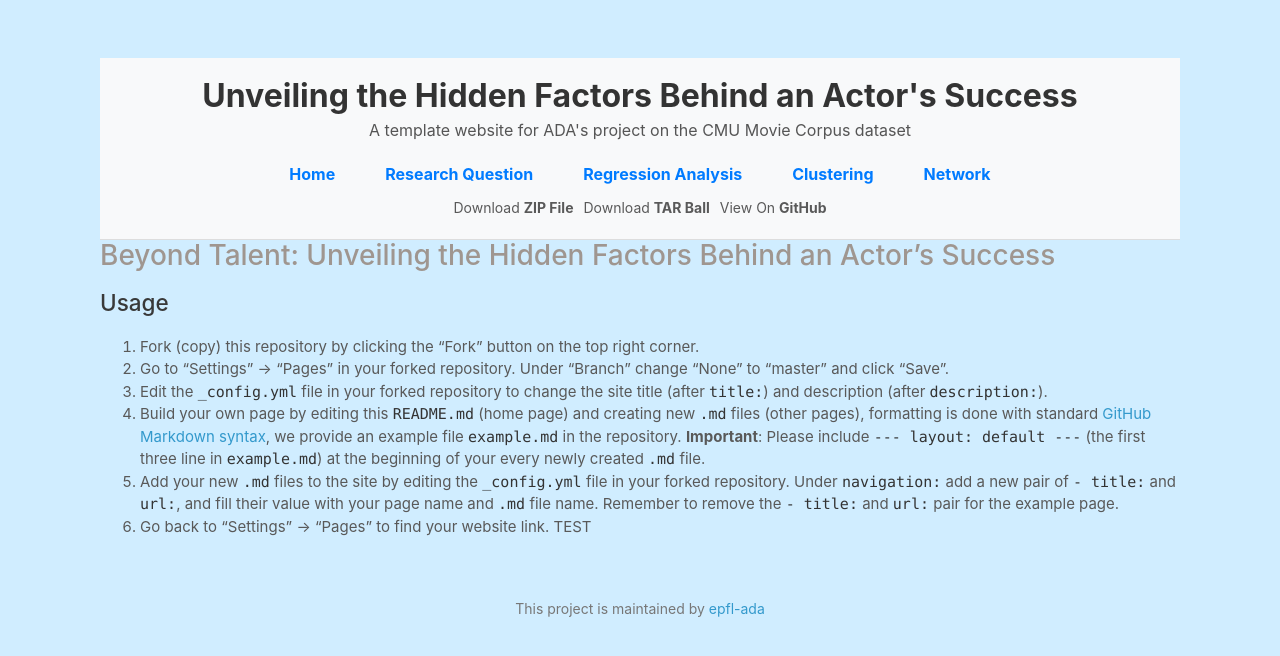
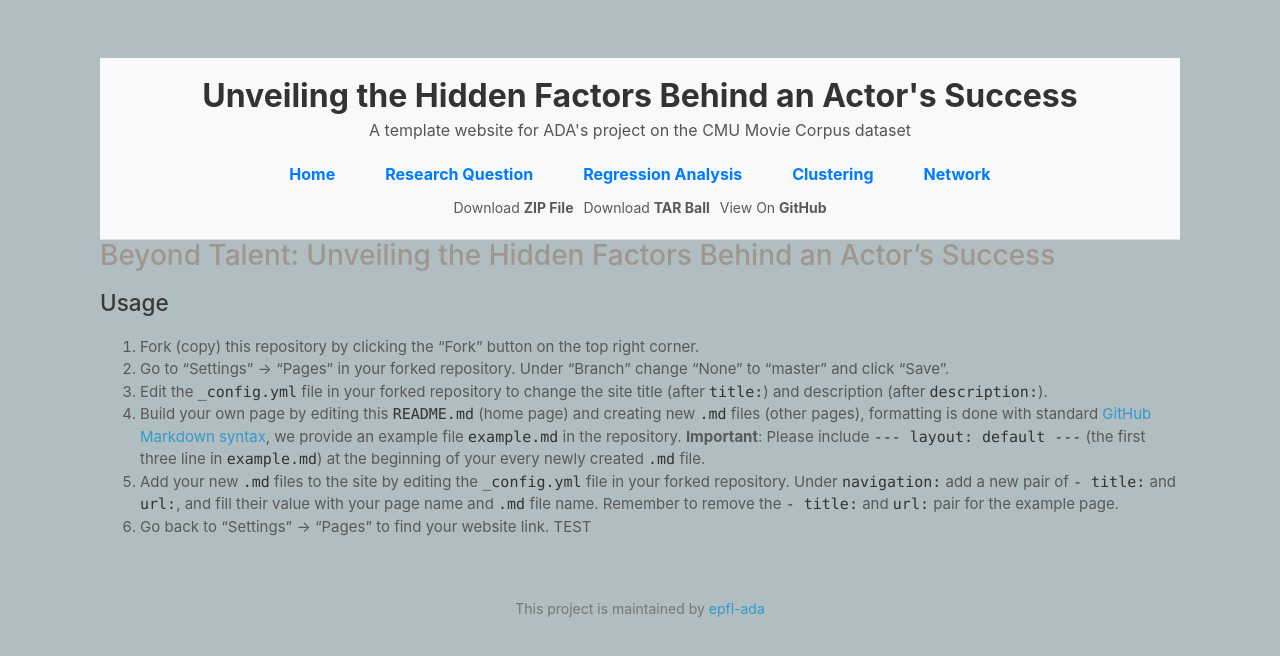
Before and after one commit to epfl-ada/ada-2024-project-arabsdatascientists2024, a Jekyll site: the page built from README.md, in a window 1280 px wide. Shown: the top 656 px of the page. Built offline with Jekyll 4.4.1, drawn with Linux system fonts in a browser that asks for light colours; our own code applies the rules of GitHub Pages for plain Markdown files.

Commit message:
Update styles.css

```diff
--- a/assets/css/styles.css
+++ b/assets/css/styles.css
@@ -1,5 +1,5 @@
 body {
-  background-color: #d0edff;
+  background-color: #b0bdc1;
   padding: 50px;
   font: 15px/1.5 -apple-system, BlinkMacSystemFont, "Segoe UI", Roboto, Oxygen, Ubuntu, Cantarell, "Fira Sans", "Droid Sans", "Helvetica Neue", Arial, sans-serif, "Apple Color Emoji", "Segoe UI Emoji", "Segoe UI Symbol";
   color: #595959;
```
